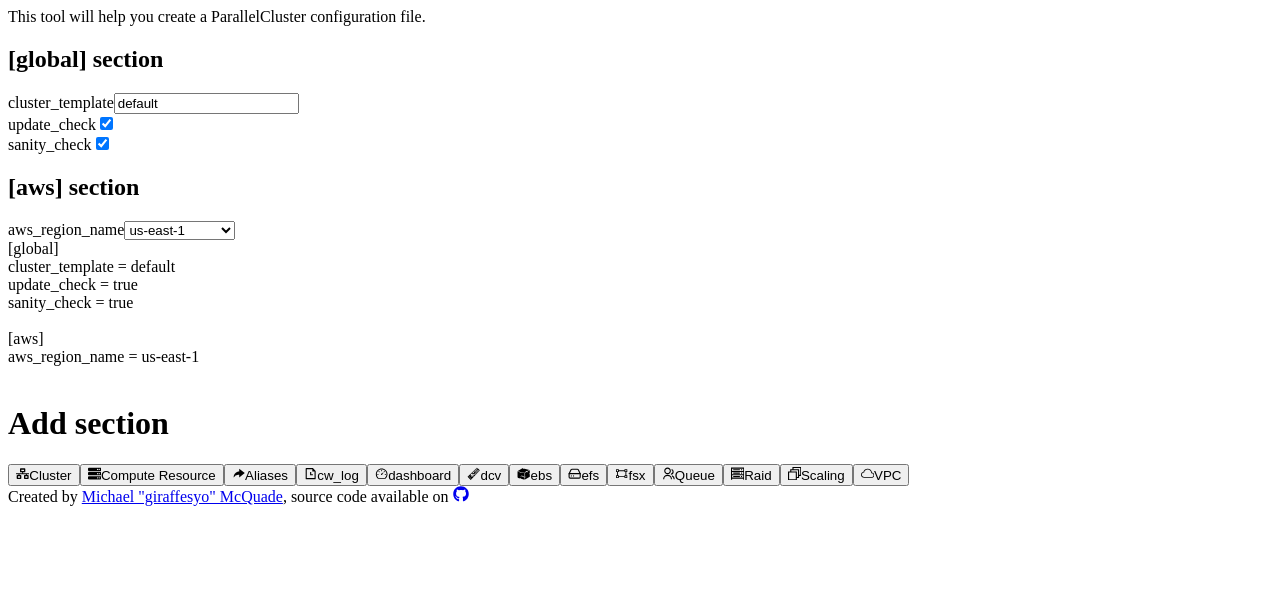
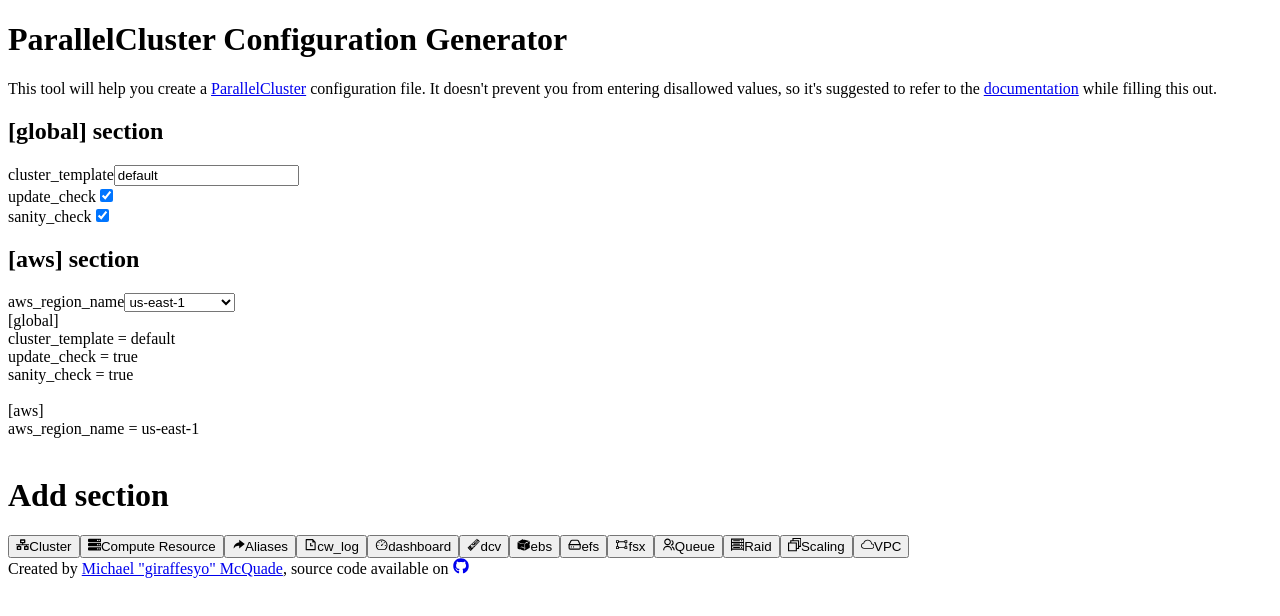
Before and after one commit to giraffesyo/aws-pc-config-generator, a Next.js app: page / in a window 1280 px wide. Shown: the top 616 px of the page. Built offline with nearby package versions, Linux system fonts and the light colour scheme.

Commit message:
Add some commentary

```diff
--- a/components/layout.tsx
+++ b/components/layout.tsx
@@ -47,7 +47,10 @@
           Michael "giraffesyo" McQuade
         </a>
         , source code available on{' '}
-        <a target='_blank' href='https://github.com/giraffesyo'>
+        <a
+          target='_blank'
+          href='https://github.com/giraffesyo/aws-pc-config-generator'
+        >
           <FaGithub className='inline hover:opacity-80'></FaGithub>
         </a>
       </div>
--- a/pages/index.tsx
+++ b/pages/index.tsx
@@ -417,7 +417,29 @@
 
   return (
     <div className='container mx-auto'>
-      This tool will help you create a ParallelCluster configuration file.
+      <div className='mb-5'>
+        <h1 className='text-xl font-medium'>
+          ParallelCluster Configuration Generator
+        </h1>
+        This tool will help you create a{' '}
+        <a
+          className='text-blue-500'
+          target='_blank'
+          href='https://docs.aws.amazon.com/parallelcluster/latest/ug/what-is-aws-parallelcluster.html'
+        >
+          ParallelCluster
+        </a>{' '}
+        configuration file. It doesn't prevent you from entering disallowed
+        values, so it's suggested to refer to the{' '}
+        <a
+          className='text-blue-500'
+          href='https://docs.aws.amazon.com/parallelcluster/latest/ug/configuration.html'
+          target='_blank'
+        >
+          documentation
+        </a>{' '}
+        while filling this out.
+      </div>
       <div className='flex flex-row'>
         <div className='w-full'>
           <ConfigForm
```
